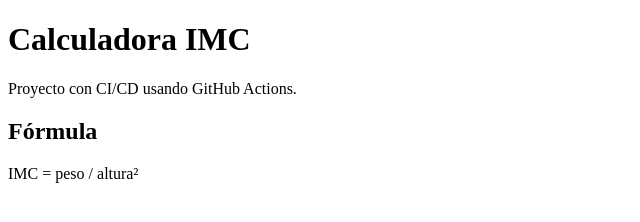
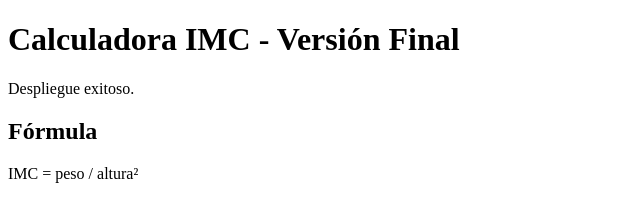
Before and after one commit to LunaGTH/CI, a plain HTML site: page index.html in a window 1280 px wide. Shown: the whole page, without its empty margins (0-640 px from the left). Drawn offline with Linux system fonts and the light colour scheme.

Commit message:
corregir test y completar despliegue

```diff
--- a/index.html
+++ b/index.html
@@ -5,8 +5,8 @@
     <title>Calculadora IMC</title>
 </head>
 <body>
-    <h1>Calculadora IMC</h1>
-    <p>Proyecto con CI/CD usando GitHub Actions.</p>
+    <h1>Calculadora IMC - Versión Final</h1>
+    <p>Despliegue exitoso.</p>
 
     <h2>Fórmula</h2>
     <p>IMC = peso / altura²</p>
```
Also changed, not shown: 1 other file.
